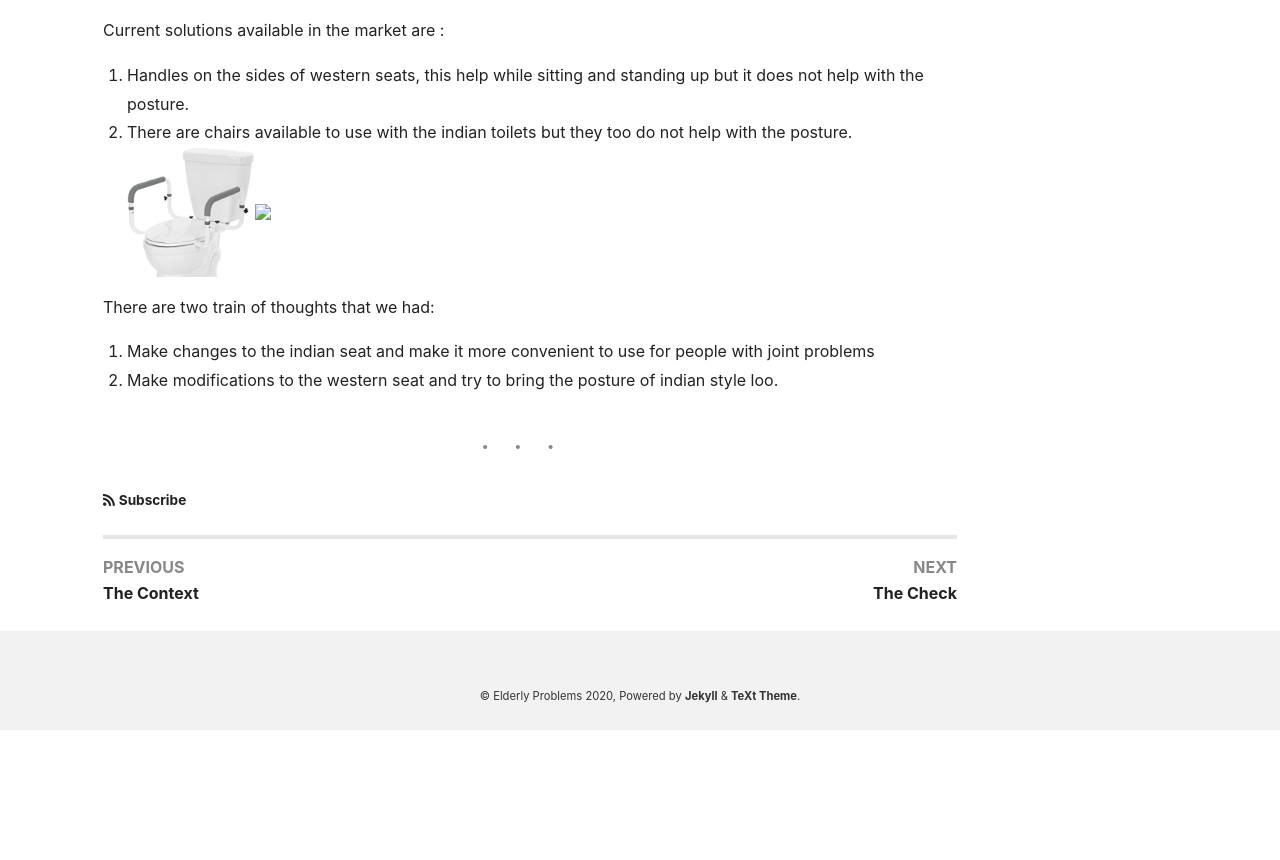
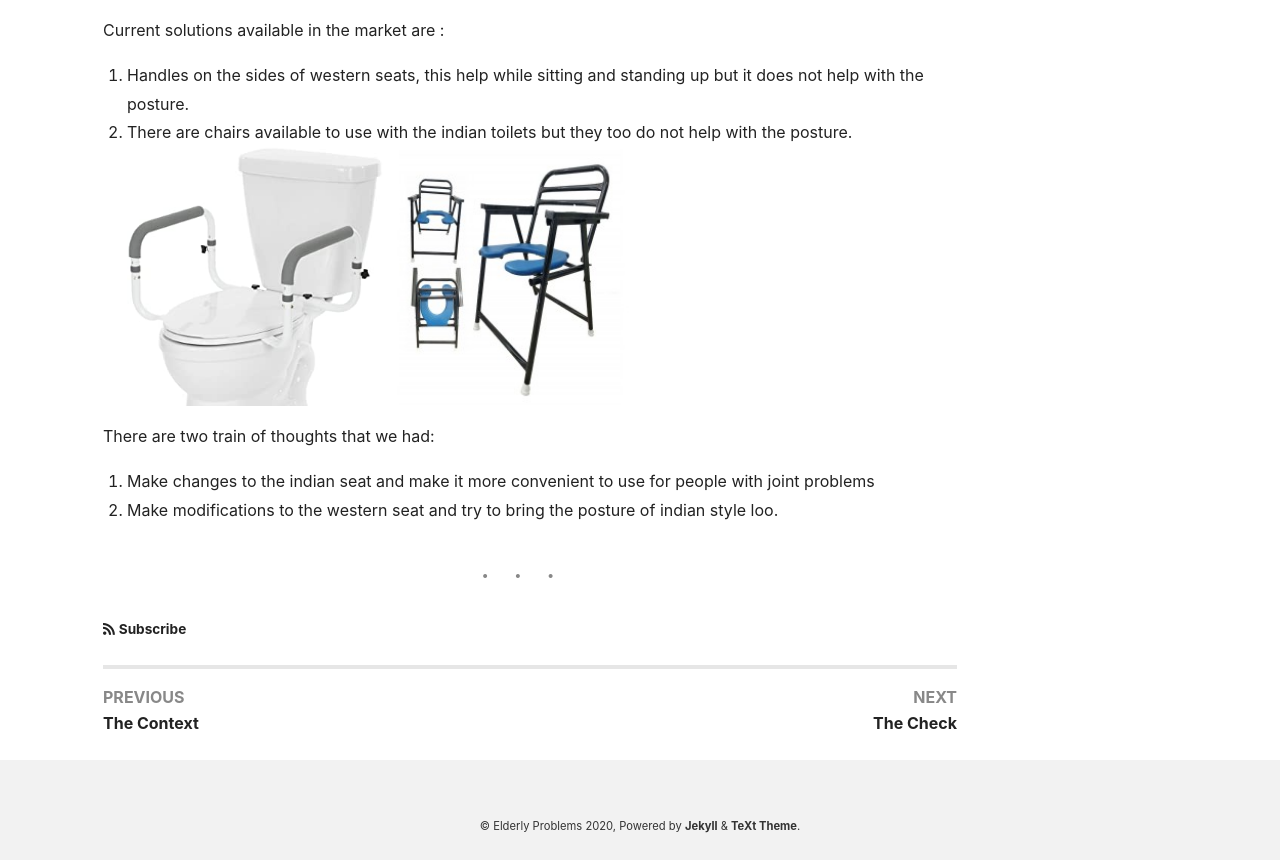
Before and after one commit to AayushKadam/Design-and-Innovation, a Jekyll site: the page built from _posts/2020-10-26-comprehension.md, in a window 1280 px wide. Shown: the part 673-1533 px from the top of the page. Built offline with Jekyll 4.4.1, drawn with Linux system fonts in a browser that asks for light colours; nearby versions of some CDN libraries; before the commit the page ends 1403 px from its top, so only the background shows below that.

Commit message:
Update 2020-10-26-comprehension.md

```diff
--- a/_posts/2020-10-26-comprehension.md
+++ b/_posts/2020-10-26-comprehension.md
@@ -16,7 +16,7 @@ article_header:
 Current solutions available in the market are :
 1. Handles on the sides of western seats, this help while sitting and standing up but it does not help with the posture.
 2. There are chairs available to use with the indian toilets but they too do not help with the posture.
-<img class="image image--sm" src="https://github.com/AayushKadam/Design-and-Innovation/blob/master/docs/assets/images/image1.png?raw=1"/><img class="image image--sm" src="/docs/assets/images/image2.png"/>
+<img class="image image--lg" src="https://github.com/AayushKadam/Design-and-Innovation/blob/master/docs/assets/images/image1.png?raw=1"/><img class="image image--lg" src="https://github.com/AayushKadam/Design-and-Innovation/blob/master/docs/assets/images/image2.png?raw=1"/>
 
 There are two train of thoughts that we had:
 1. Make changes to the indian seat and make it more convenient to use for people with joint problems
```
